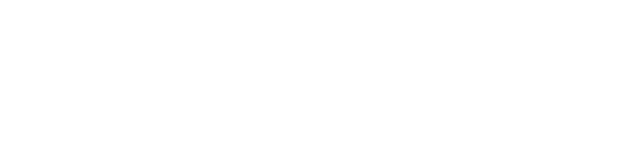
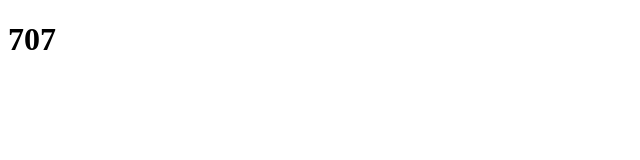
Before and after one commit to franklanyi/707-Class-Rules, a plain HTML site: page index.htm in a window 1280 px wide. Shown: the full height of the page, 0-640 px from the left. Drawn offline with Linux system fonts and the light colour scheme.

Commit message:
Update index.htm

```diff
--- a/index.htm
+++ b/index.htm
@@ -2,6 +2,8 @@
 <html>
   <head>
     <meta charset="utf-8" />
-    <link href="favicon.ico" />
+    <link href="favicon.ico" rel="icon" />
     <title>707</title>
   </head>
+  <body>
+    <h1>707</h1>
```
